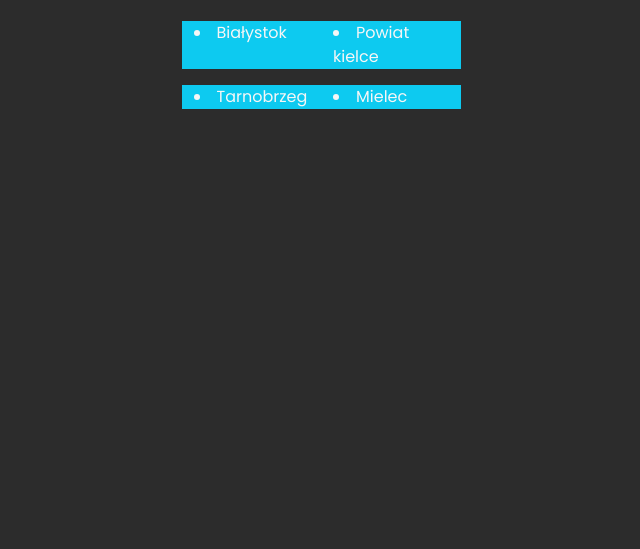
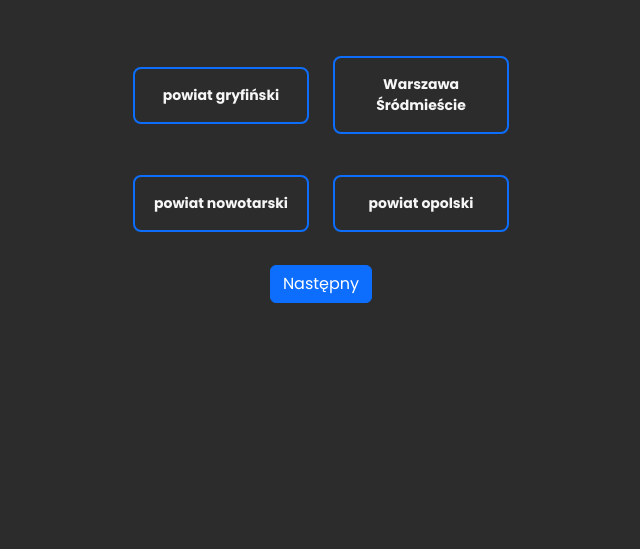
Before and after one commit to Yuqoi/rejestracje, a plain HTML site: page index.html in a window 1280 px wide. Shown: the part 251-800 px from the top of the page, without its empty margins (319-959 px from the left). Drawn offline with nearby package versions, Linux system fonts and the light colour scheme.

Commit message:
everything works

```diff
--- a/index.html
+++ b/index.html
@@ -7,8 +7,8 @@
     <title>rejestracje</title>
     <link rel="stylesheet" href="https://cdn.jsdelivr.net/npm/bootstrap@5.3.3/dist/css/bootstrap.min.css"
         integrity="sha384-QWTKZyjpPEjISv5WaRU9OFeRpok6YctnYmDr5pNlyT2bRjXh0JMhjY6hW+ALEwIH" crossorigin="anonymous">
-    <script src="https://code.jquery.com/jquery-3.7.1.js"
-        integrity="sha256-eKhayi8LEQwp4NKxN+CfCh+3qOVUtJn3QNZ0TciWLP4=" crossorigin="anonymous"></script>
+    <!-- <script src="https://code.jquery.com/jquery-3.7.1.js"
+        integrity="sha256-eKhayi8LEQwp4NKxN+CfCh+3qOVUtJn3QNZ0TciWLP4=" crossorigin="anonymous"></script> -->
     <link rel="stylesheet" href="style.css">
 </head>
 
@@ -17,27 +17,32 @@
     <div class="container-md d-flex flex-column justify-content-center align-items-center mt-5">
         <div class="d-flex justify-content-center align-items-center rejestracja position-relative mb-3">
             <img src="rejestracja.png" width="350px" alt=" rejestracja" class="d-block">
-            <h4 class="position-absolute">BI</h4>
+            <h4 class="position-absolute" id="rejestracja">BI</h4>
         </div>
 
+        <h4></h4>
 
-            <div class="row bg-info w-25 my-2">
-                <div class="col-6">
-                    <li>Białystok</li>
+        <div class="mt-3" style="width: 400px;">
+            <div class="row p-0 m-0 my-2">
+                <div class="col-6 d-flex justify-content-center align-items-center">
+                    <li class="text-decoration-none fw-bold border border-2 border-primary rounded-3 text-center p-3 w-100"></li>
                 </div>
-                <div class="col-6">
-                    <li>Powiat kielce</li>
+                <div class="col-6 d-flex justify-content-center align-items-center">
+                    <li class="text-decoration-none fw-bold border border-2 border-primary rounded-3 text-center p-3 w-100"></li>
                 </div>
             </div>
-            <div class="row bg-info w-25 my-2">
-                <div class="col-6">
-                    <li>Tarnobrzeg</li>
+            <div class="row p-0 m-0 my-2">
+                <div class="col-6 d-flex justify-content-center align-items-center">
+                    <li class="text-decoration-none fw-bold border border-2 border-primary rounded-3 text-center p-3 w-100"></li>
                 </div>
-                <div class="col-6">
-                    <li>Mielec</li>
+                <div class="col-6 d-flex justify-content-center align-items-center">
+                    <li class="text-decoration-none fw-bold border border-2 border-primary rounded-3 text-center p-3 w-100"></li>
                 </div>
             </div>
+        </div>
+        <input type="button" value="Następny" class="mt-1 btn btn-primary" type="submit" id="btn">
     </div>
+    <script src="index.js"></script>
 
 </body>
 
--- a/index.js
+++ b/index.js
@@ -0,0 +1,79 @@
+let rejestracjaNazwa = document.getElementById('rejestracja')
+let punkty = document.querySelectorAll('li')
+const btn = document.getElementById('btn')
+
+function randomProperty(obj) {
+    const keys = Object.keys(obj)
+    const randomIndex = Math.floor(Math.random() * keys.length)
+    const randomKey = keys[randomIndex]
+    return { key: randomKey, value: obj[randomKey] }
+}
+
+function getWrongProperties(obj, rightObj) {
+    let arr = []
+    while (arr.length != 3) {
+        const keys = Object.keys(obj)
+        const randomIndex = Math.floor(Math.random() * keys.length)
+        const randomKey = keys[randomIndex]
+        if (randomKey != rightObj.key) {
+            arr.push({ key: randomKey, value: obj[randomKey] })
+        }
+    }
+    return arr
+}
+
+function wylosujRejestrace() {
+    fetch('rejestracje.json')
+        .then(response => response.json())
+        .then(data => {
+            const dane = data
+            rightObj = randomProperty(dane)
+            wrongObj = getWrongProperties(dane, rightObj)
+
+            console.log(rightObj)
+            console.log(wrongObj)
+            rejestracjaNazwa.innerHTML = rightObj.key
+
+            const prawidlowyIndex = Math.floor(Math.random() * 4)
+            punkty[prawidlowyIndex].innerHTML = rightObj.value
+
+            const emptyListItems = Array.from(document.querySelectorAll('li')).filter(li => !li.textContent.trim());
+
+            for (let i = 0; i < emptyListItems.length; i++) {
+                const element = emptyListItems[i];
+                element.innerHTML = wrongObj[i].value
+            }
+
+            console.log(rightObj.value)
+
+        })
+}
+
+
+punkty.forEach(element => {
+    element.addEventListener('click', () => {
+        if (element.innerHTML == rightObj.value) {
+            element.classList.remove('border-primary')
+            element.classList.add('dobry')
+            element.classList.add('border-success')
+        } else {
+            element.classList.remove('border-primary')
+            element.classList.add('zly')
+            element.classList.add('border-danger')
+        }
+    })
+});
+wylosujRejestrace()
+
+
+btn.addEventListener('click', () => {
+    punkty.forEach(element => {
+        element.classList.remove('dobry')
+        element.classList.remove('border-success')
+        element.classList.remove('zly')
+        element.classList.remove('border-danger')
+        element.classList.add('border-primary')
+        element.innerHTML = ""
+    });
+    wylosujRejestrace()
+})
--- a/style.css
+++ b/style.css
@@ -16,14 +16,25 @@ body{
 }
 .rejestracja h4{
     color: #2c2c2c;
-    font-size: 38px;
-    left: 10vb;
+    font-size: 18px;
+    left: 25%;
     margin: 0;
     padding: 0;
 }
 
 li{
-    list-style-type:disc;
-    margin: 0;
-    padding: 0;
+    list-style-type: none;
+    font-size: 14px;
 }
+
+.row{
+    height: 100px;
+    cursor: pointer;
+}
+
+.zly{
+    color: rgb(201, 32, 32);
+}
+.dobry{
+    color: rgb(21, 211, 21);
+}
```
